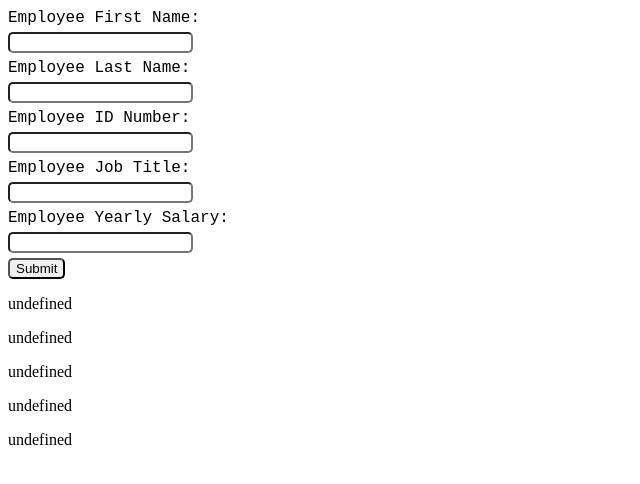
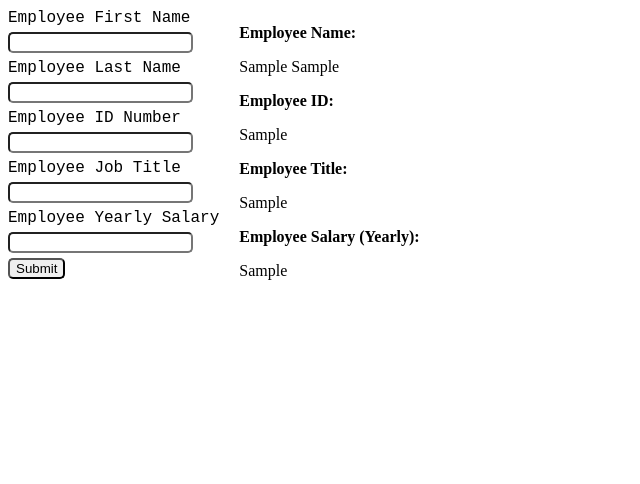
Before and after one commit to kenziebultema/prime_weekend_1, a plain HTML site: page index.html in a window 1280 px wide. Both pictures are taken after typing "Sample", "Sample", "Sample", "Sample", "Sample" into the empty fields and a click on the input "Submit". Shown: the whole page, without its empty margins (0-640 px from the left). Drawn offline with Linux system fonts and the light colour scheme.

Commit message:
second commit maybe, lost track of what changes made

```diff
--- a/app.js
+++ b/app.js
@@ -24,7 +24,7 @@ $(document).ready(function(){
 
 function monthlySalary(salary) {
 	salary = parseInt(salary);
-	monthlyCost = Math.round(salary / 12);
+	monthlyCost += Math.round(salary / 12);
 
 	// return monthlyCost;
 	console.log(monthlyCost);
@@ -32,13 +32,12 @@ function monthlySalary(salary) {
 
 function appendDom(object){
 	console.log(object);
-	$(".container").append("<div></div>");
+	$(".container").append("<div class='employee'></div>");
 	var $el = $(".container").children().last();
 
-	$el.append("<p>" + object.employeeFirstName + "</p>");
-	$el.append("<p>" + object.employeeLastName + "</p>");
-	$el.append("<p>" + object.employeeID + "</p>");
-	$el.append("<p>" + object.employeeTitle + "</p>");
-	$el.append("<p>" + object.employeeSalary + "</p>");
+	$el.append("<p class='title'>Employee Name: </p><p>" + object.employeeFirstName + " " + object.employeeLastName + "</p>");
+	$el.append("<p class='title'>Employee ID: </p><p>" + object.employeeID + "</p>");
+	$el.append("<p class='title'>Employee Title: </p><p>" + object.employeeTitle + "</p>");
+	$el.append("<p class='title'>Employee Salary (Yearly): </p><p>" + object.employeeSalary + "</p>");
 
 };
--- a/index.html
+++ b/index.html
@@ -10,20 +10,20 @@
 
 <body>
 	<form class="employeeInfo">
-		<label for="employeeFirstName">Employee First Name:</label>
-		<input type="text" id="employeeFirstName" name="firstname"></input>
+		<label for="employeeFirstName">Employee First Name</label>
+		<input type="text" id="employeeFirstName" name="employeeFirstName"></input>
 
-		<label for="employeeLastName">Employee Last Name:</label>
-		<input type="text" id="employeeLastName" name="lastname"></input>
+		<label for="employeeLastName">Employee Last Name</label>
+		<input type="text" id="employeeLastName" name="employeeLastName"></input>
 
-		<label for="employeeID">Employee ID Number:</label>
-		<input type="text" id="employeeID" name="ID"></input>
+		<label for="employeeID">Employee ID Number</label>
+		<input type="text" id="employeeID" name="employeeID"></input>
 
-		<label for="employeeTitle">Employee Job Title:</label>
-		<input type="text" id="employeeTitle" name="title"></input>
+		<label for="employeeTitle">Employee Job Title</label>
+		<input type="text" id="employeeTitle" name="employeeTitle"></input>
 
-		<label for="employeeSalary">Employee Yearly Salary:</label>
-		<input type="text" id="employeeSalary" name="salary"></input>
+		<label for="employeeSalary">Employee Yearly Salary</label>
+		<input type="text" id="employeeSalary" name="employeeSalary"></input>
 
 		<input type="submit" value="Submit"></input>
 
--- a/style.css
+++ b/style.css
@@ -8,3 +8,20 @@ label {
 	font: 16px/18px monospace;
 
 }
+#name {
+	display: inline;
+}
+.title {
+	font-weight: bold;
+}
+.employeeInfo {
+	float: left;
+	margin-right: 20px;
+}
+.container {
+	float: left;
+}
+.employee {
+	float: left;
+	margin-right: 20px;
+}
```
